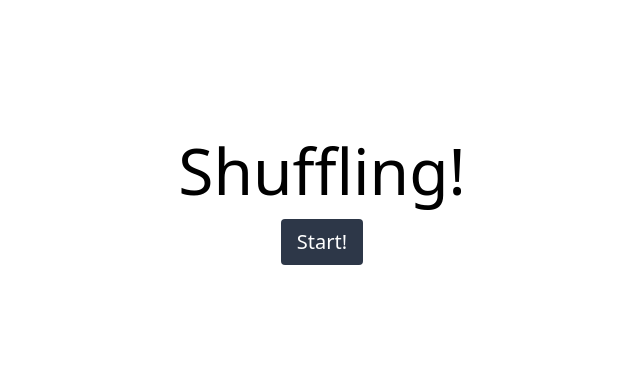
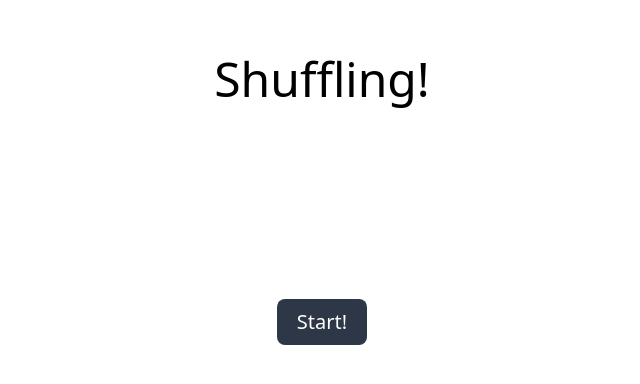
Before and after one commit to abevince/sourvy-name-shuffler, a React (Create React App) app: page / in a window 1280 px wide. Shown: the part 206-590 px from the top of the page, without its empty margins (318-958 px from the left). Built offline with nearby package versions, Linux system fonts and the light colour scheme; a web font is replaced by a local one.

Commit message:
Styled the name display

```diff
--- a/src/App.tsx
+++ b/src/App.tsx
@@ -20,6 +20,10 @@ const names = [
   'Jerimiah',
   'Jericho',
   'Goku',
+  'Freiza',
+  'Son Gohan',
+  'Master Kamen',
+  'Superlongnamewihtoutspace',
 ]
 const App: React.FC = () => {
   const [name, setName] = useState('Shuffling!')
@@ -35,18 +39,19 @@ const App: React.FC = () => {
     for (let i = 0; i < names.length; i++) {
       await promisifyTimeout(() => {
         setName(names[i])
-      }, 100)
+      }, 200)
       // clearTimeout(timeoutId)
     }
   }, [])
 
   return (
     <div className="flex flex-col items-center justify-center w-full h-screen text-xl">
-      <h1 className="text-6xl">{name}</h1>
-
+      <div className="w-screen h-64 px-4 text-center">
+        <h1 className="text-5xl truncate">{name}</h1>
+      </div>
       <button
         onClick={loopNames}
-        className="px-4 py-2 text-white bg-gray-800 rounded"
+        className="px-5 py-2 text-white bg-gray-800 rounded-lg"
       >
         Start!
       </button>
```
